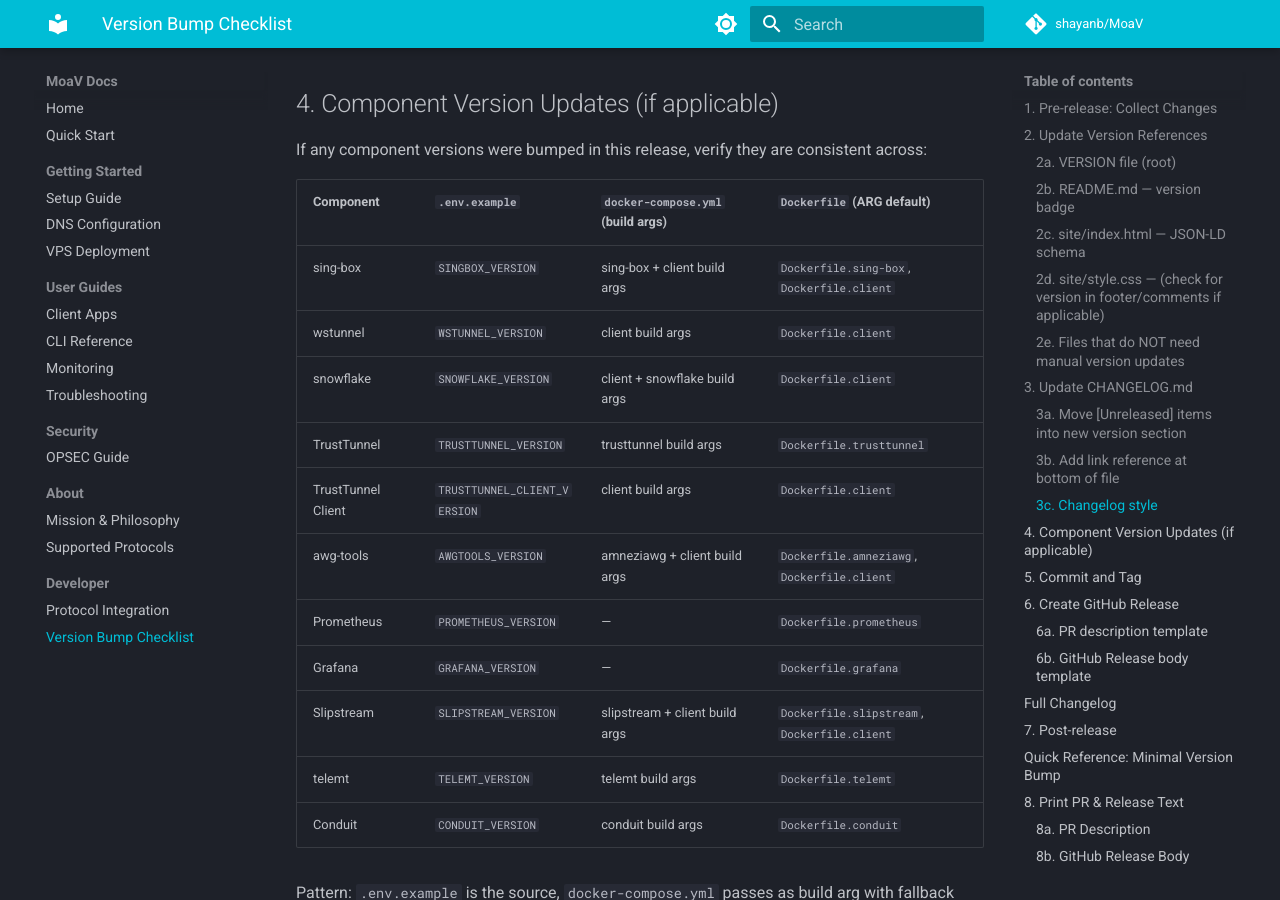
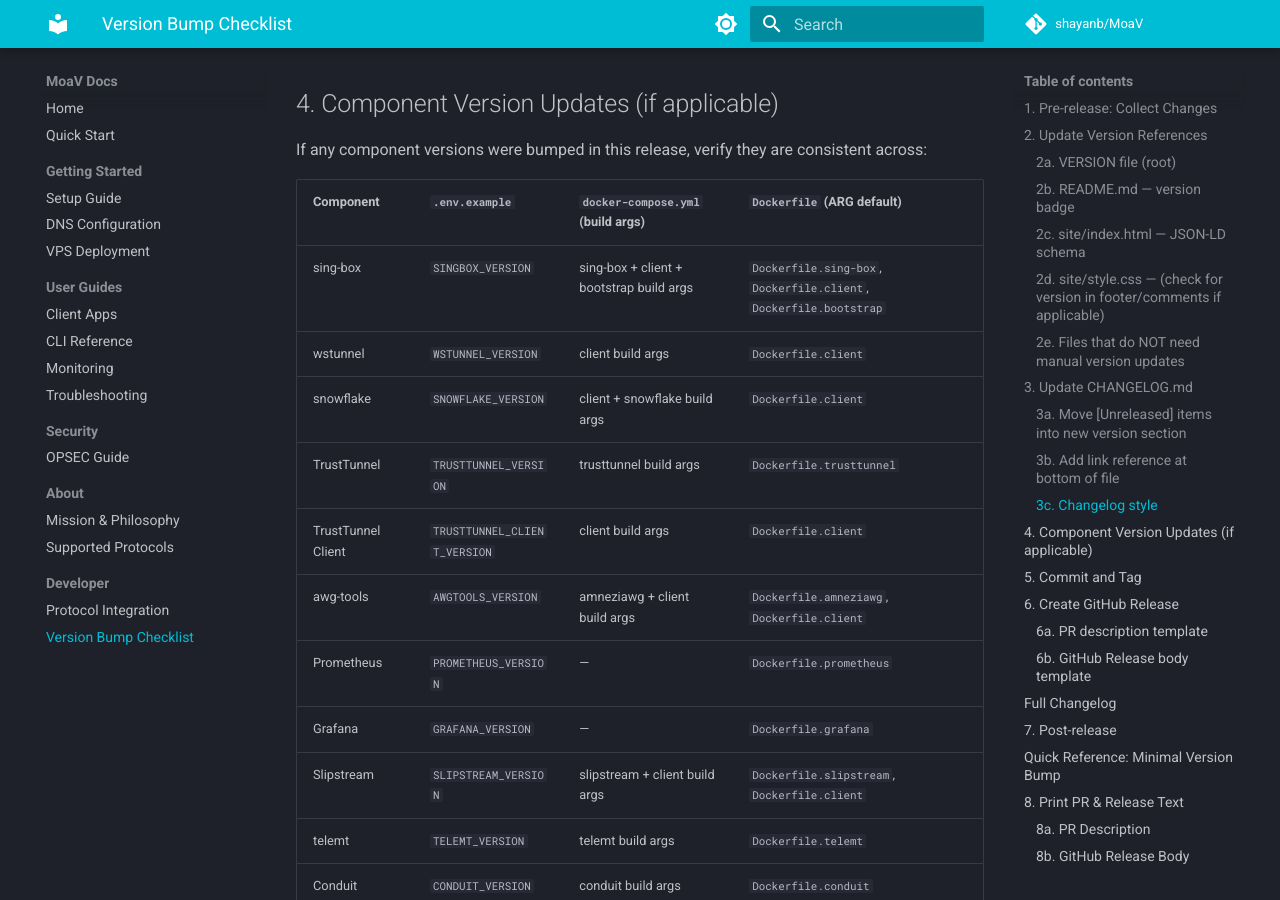
Before and after one commit to MotherofallVPNs/moav-site, an MkDocs documentation site: the page built from docs/devdocs/VERSION-BUMP-CHECKLIST.md, in a window 1280 px wide and 900 px high, scrolled down 2131 px. Built offline with MkDocs 1.6.1 and Material for MkDocs 9.7.7, drawn with Linux system fonts in a browser that asks for light colours; comment, search, counter and statistics services are not loaded.

Commit message:
bootstrap docker optimization, minor fixes
Attempt at addressing https://github.com/shayanb/MoaV/issues/75

```diff
--- a/docs/devdocs/VERSION-BUMP-CHECKLIST.md
+++ b/docs/devdocs/VERSION-BUMP-CHECKLIST.md
@@ -83,7 +83,7 @@
 
 | Component | `.env.example` | `docker-compose.yml` (build args) | `Dockerfile` (ARG default) |
 |-----------|---------------|-----------------------------------|---------------------------|
-| sing-box | `SINGBOX_VERSION` | sing-box + client build args | `Dockerfile.sing-box`, `Dockerfile.client` |
+| sing-box | `SINGBOX_VERSION` | sing-box + client + bootstrap build args | `Dockerfile.sing-box`, `Dockerfile.client`, `Dockerfile.bootstrap` |
 | wstunnel | `WSTUNNEL_VERSION` | client build args | `Dockerfile.client` |
 | snowflake | `SNOWFLAKE_VERSION` | client + snowflake build args | `Dockerfile.client` |
 | TrustTunnel | `TRUSTTUNNEL_VERSION` | trusttunnel build args | `Dockerfile.trusttunnel` |
```
